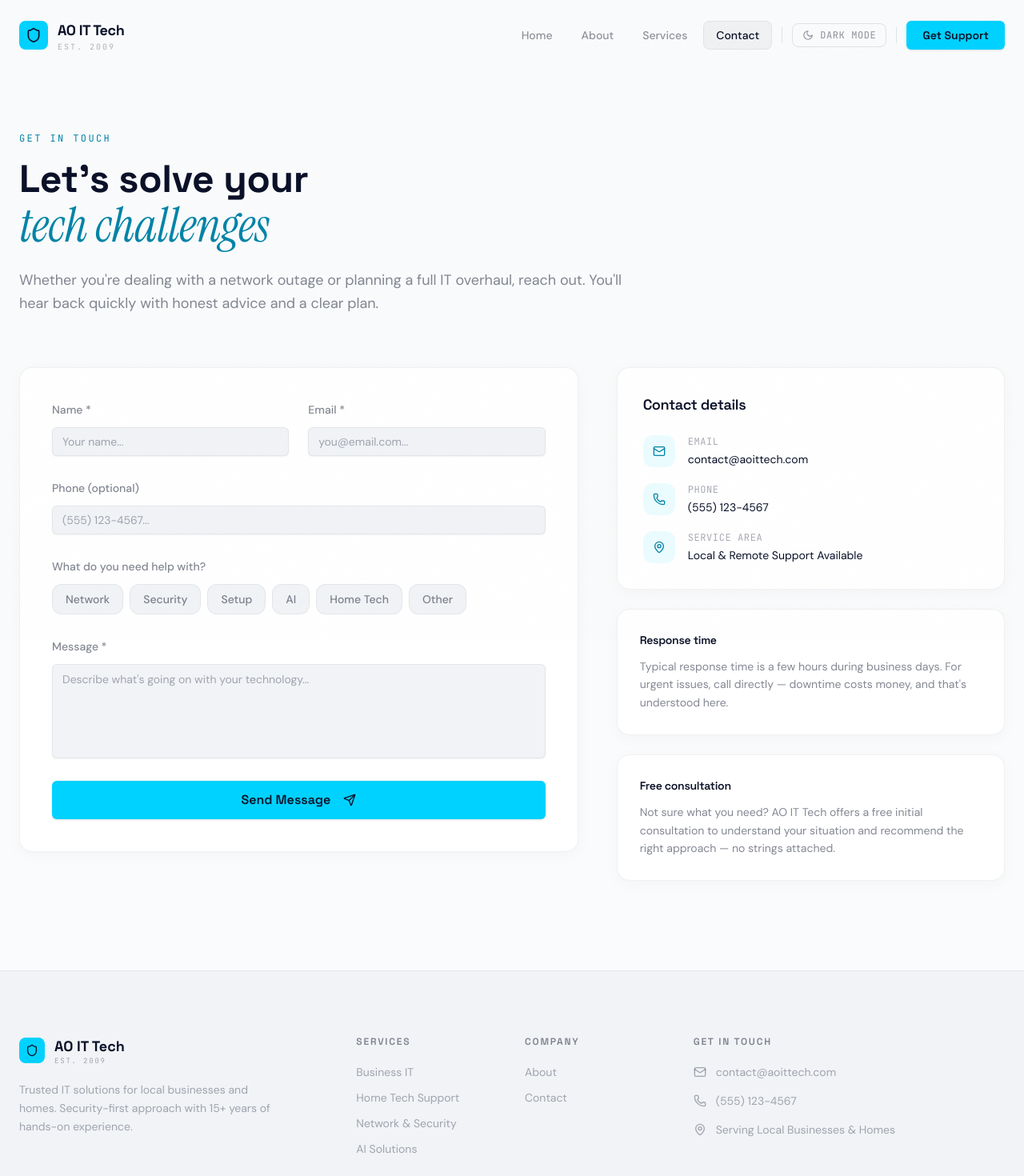
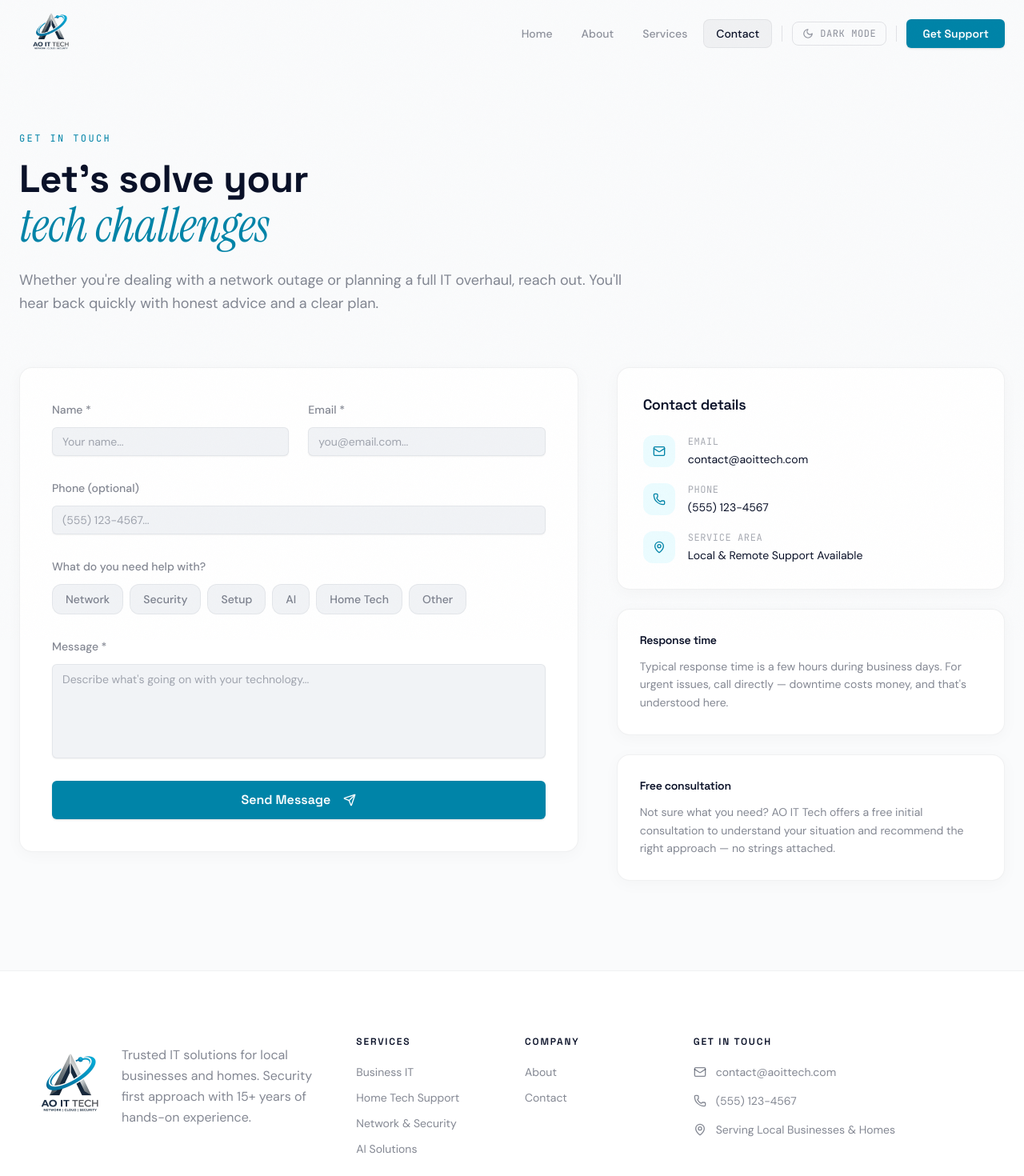
Before and after one commit to angelolivera-ship-it/ao-it-tech, a React (Vite) app: page /contact in a window 1280 px wide. Shown: the top 1470 px of the page at 80% size. Built offline with nearby package versions, Linux system fonts and the light colour scheme.

Commit message:
color changes add logo

```diff
--- a/src/components/home/BusinessIT.jsx
+++ b/src/components/home/BusinessIT.jsx
@@ -41,7 +41,7 @@ export default function BusinessIT() {
                             ))}
                         </div>
                         <Link to="/contact">
-                            <Button className="bg-[var(--brand)] text-[#0A1128] hover:opacity-90 font-heading font-semibold hover:shadow-[0_0_24px_var(--glow)] transition-all duration-500">
+                            <Button className="bg-[var(--brand)] text-white hover:opacity-90 font-heading font-semibold hover:shadow-[0_0_24px_var(--glow)] transition-all duration-500">
                                 Discuss Your IT Needs <ArrowRight className="w-4 h-4 ml-2" />
                             </Button>
                         </Link>
--- a/src/components/home/ContactCTA.jsx
+++ b/src/components/home/ContactCTA.jsx
@@ -21,7 +21,7 @@ export default function ContactCTA() {
                         <p className="text-body text-lg mb-12 font-body">Whether you need a full network overhaul or just help setting up your home WiFi — a free consultation is just a message away.</p>
                         <div className="flex flex-col sm:flex-row items-center justify-center gap-4 mb-10">
                             <Link to="/contact">
-                                <Button className="bg-[var(--brand)] text-[#0A1128] hover:opacity-90 font-heading font-semibold text-base px-8 py-6 hover:shadow-[0_0_40px_var(--glow)] transition-all duration-500">
+                                <Button className="bg-[var(--brand)] text-white hover:opacity-90 font-heading font-semibold text-base px-8 py-6 hover:shadow-[0_0_40px_var(--glow)] transition-all duration-500">
                                     Get in Touch <ArrowRight className="w-4 h-4 ml-2" />
                                 </Button>
                             </Link>
--- a/src/components/home/Hero.jsx
+++ b/src/components/home/Hero.jsx
@@ -83,7 +83,7 @@ export default function Hero() {
                             className="flex flex-col sm:flex-row gap-4"
                         >
                             <Link to="/contact">
-                                <Button className="bg-[var(--brand)] text-[#0A1128] hover:opacity-90 font-heading font-semibold text-base px-8 py-6 hover:shadow-[0_0_40px_var(--glow)] transition-all duration-500">
+                                <Button className="bg-[var(--brand)] text-white hover:opacity-90 font-heading font-semibold text-base px-8 py-6 hover:shadow-[0_0_40px_var(--glow)] transition-all duration-500">
                                     Secure Your Infrastructure
                                     <ArrowRight className="w-4 h-4 ml-2" />
                                 </Button>
--- a/src/components/home/HomeTech.jsx
+++ b/src/components/home/HomeTech.jsx
@@ -28,7 +28,7 @@ export default function HomeTech() {
                             ))}
                         </div>
                         <Link to="/contact">
-                            <Button className="bg-[var(--brand)] text-[#0A1128] hover:opacity-90 font-heading font-semibold hover:shadow-[0_0_24px_var(--glow)] transition-all duration-500">
+                            <Button className="bg-[var(--brand)] text-white hover:opacity-90 font-heading font-semibold hover:shadow-[0_0_24px_var(--glow)] transition-all duration-500">
                                 Get Home Support <ArrowRight className="w-4 h-4 ml-2" />
                             </Button>
                         </Link>
--- a/src/components/layout/Footer.jsx
+++ b/src/components/layout/Footer.jsx
@@ -1,50 +1,48 @@
 import React from 'react';
 import { Link } from 'react-router-dom';
-import { Shield, Mail, Phone, MapPin } from 'lucide-react';
+import { Mail, Phone, MapPin } from 'lucide-react';
 
 export default function Footer() {
     return (
-        <footer className="bg-surface-alt border-t border-subtle">
+        <footer className="bg-card-theme border-t border-subtle">
             <div className="max-w-7xl mx-auto px-6 py-20">
                 <div className="grid grid-cols-1 md:grid-cols-2 lg:grid-cols-12 gap-12 lg:gap-8">
                     <div className="lg:col-span-4">
-                        <div className="flex items-center gap-3 mb-5">
-                            <div className="w-8 h-8 rounded-lg bg-[var(--brand)] flex items-center justify-center">
-                                <Shield className="w-4 h-4 text-[#0A1128]" aria-hidden="true" />
-                            </div>
-                            <div className="flex flex-col leading-none">
-                                <span className="font-heading font-bold text-lg text-heading">AO IT Tech</span>
-                                <span className="text-[9px] text-muted-theme font-mono uppercase tracking-[0.2em]">Est. 2009</span>
-                            </div>
-                        </div>
-                        <p className="text-muted-theme text-sm leading-relaxed max-w-xs font-body">Trusted IT solutions for local businesses and homes. Security-first approach with 15+ years of hands-on experience.</p>
-                    </div>
-                    <div className="lg:col-span-2">
-                        <h4 className="font-heading font-semibold text-body mb-5 text-xs uppercase tracking-[0.15em]">Services</h4>
-                        <div className="flex flex-col gap-3">
-                            <Link to="/services" className="text-muted-theme text-sm hover:text-heading transition-colors duration-300 font-body">Business IT</Link>
-                            <Link to="/services" className="text-muted-theme text-sm hover:text-heading transition-colors duration-300 font-body">Home Tech Support</Link>
-                            <Link to="/services" className="text-muted-theme text-sm hover:text-heading transition-colors duration-300 font-body">Network & Security</Link>
-                            <a href="https://getagentace.com" target="_blank" rel="noopener noreferrer" className="text-muted-theme text-sm hover:text-brand transition-colors duration-300 font-body">AI Solutions</a>
+                        <div className="flex items-center mb-4">
+                            <img
+                                src="/images/logo.png"
+                                alt="AO IT Tech"
+                                className="h-32 w-auto shrink-0"
+                            />
+                            <p className="text-body text-base leading-relaxed font-body">Trusted IT solutions for local businesses and homes. Security first approach with 15+ years of hands-on experience.</p>
                         </div>
                     </div>
                     <div className="lg:col-span-2">
-                        <h4 className="font-heading font-semibold text-body mb-5 text-xs uppercase tracking-[0.15em]">Company</h4>
+                        <h4 className="font-heading font-semibold text-heading/60 mb-5 text-xs uppercase tracking-[0.15em]">Services</h4>
                         <div className="flex flex-col gap-3">
-                            <Link to="/about" className="text-muted-theme text-sm hover:text-heading transition-colors duration-300 font-body">About</Link>
-                            <Link to="/contact" className="text-muted-theme text-sm hover:text-heading transition-colors duration-300 font-body">Contact</Link>
+                            <Link to="/services" className="text-body text-sm hover:text-heading transition-colors duration-300 font-body">Business IT</Link>
+                            <Link to="/services" className="text-body text-sm hover:text-heading transition-colors duration-300 font-body">Home Tech Support</Link>
+                            <Link to="/services" className="text-body text-sm hover:text-heading transition-colors duration-300 font-body">Network & Security</Link>
+                            <a href="https://getagentace.com" target="_blank" rel="noopener noreferrer" className="text-body text-sm hover:text-brand transition-colors duration-300 font-body">AI Solutions</a>
+                        </div>
+                    </div>
+                    <div className="lg:col-span-2">
+                        <h4 className="font-heading font-semibold text-heading/60 mb-5 text-xs uppercase tracking-[0.15em]">Company</h4>
+                        <div className="flex flex-col gap-3">
+                            <Link to="/about" className="text-body text-sm hover:text-heading transition-colors duration-300 font-body">About</Link>
+                            <Link to="/contact" className="text-body text-sm hover:text-heading transition-colors duration-300 font-body">Contact</Link>
                         </div>
                     </div>
                     <div className="lg:col-span-4">
-                        <h4 className="font-heading font-semibold text-body mb-5 text-xs uppercase tracking-[0.15em]">Get in Touch</h4>
+                        <h4 className="font-heading font-semibold text-heading/60 mb-5 text-xs uppercase tracking-[0.15em]">Get in Touch</h4>
                         <div className="flex flex-col gap-4">
-                            <a href="mailto:contact@aoittech.com" className="flex items-center gap-3 text-muted-theme text-sm hover:text-heading transition-colors duration-300 font-body group">
+                            <a href="mailto:contact@aoittech.com" className="flex items-center gap-3 text-body text-sm hover:text-heading transition-colors duration-300 font-body group">
                                 <Mail className="w-4 h-4 shrink-0 group-hover:text-brand transition-colors" aria-hidden="true" />contact@aoittech.com
                             </a>
-                            <a href="tel:+15551234567" className="flex items-center gap-3 text-muted-theme text-sm hover:text-heading transition-colors duration-300 font-body group">
+                            <a href="tel:+15551234567" className="flex items-center gap-3 text-body text-sm hover:text-heading transition-colors duration-300 font-body group">
                                 <Phone className="w-4 h-4 shrink-0 group-hover:text-brand transition-colors" aria-hidden="true" />(555) 123-4567
                             </a>
-                            <div className="flex items-center gap-3 text-muted-theme text-sm font-body">
+                            <div className="flex items-center gap-3 text-body text-sm font-body">
                                 <MapPin className="w-4 h-4 shrink-0" aria-hidden="true" />Serving Local Businesses & Homes
                             </div>
                         </div>
@@ -52,7 +50,7 @@ export default function Footer() {
                 </div>
                 <div className="mt-16 pt-8 border-t border-subtle flex flex-col md:flex-row justify-between items-center gap-4">
                     <p className="text-muted-theme text-xs font-body">&copy; {new Date().getFullYear()} AO IT Tech. All rights reserved.</p>
-                    <p className="text-muted-theme text-xs font-mono tracking-wide opacity-60">Legacy Support Since 2009</p>
+                    <p className="text-muted-theme text-xs font-mono tracking-wide">Legacy Support Since 2009</p>
                 </div>
             </div>
         </footer>
--- a/src/components/layout/NavBar.jsx
+++ b/src/components/layout/NavBar.jsx
@@ -1,6 +1,6 @@
 import React, { useState, useEffect } from 'react';
 import { Link, useLocation } from 'react-router-dom';
-import { Menu, X, Shield } from 'lucide-react';
+import { Menu, X } from 'lucide-react';
 import { Button } from '@/components/ui/button';
 import { ThemeToggle } from '@/components/ui/ThemeToggle';
 import { useTheme } from 'next-themes';
@@ -46,18 +46,13 @@ export default function NavBar() {
                 }`}
         >
             <div className="max-w-7xl mx-auto px-6 flex items-center justify-between">
-                <Link to="/" className="flex items-center gap-3 group">
-                    <div className="relative w-9 h-9 rounded-lg bg-[var(--brand)] flex items-center justify-center transition-shadow duration-300 group-hover:shadow-[0_0_24px_var(--glow)]">
-                        <Shield className="w-5 h-5 text-[#0A1128]" aria-hidden="true" />
-                    </div>
-                    <div className="flex flex-col leading-none">
-                        <span className={`font-heading font-bold text-lg tracking-tight transition-colors duration-300 ${useLight ? 'text-white' : 'text-[#0A1128]'}`}>
-                            AO IT Tech
-                        </span>
-                        <span className={`text-[10px] font-mono uppercase tracking-[0.2em] mt-0.5 transition-colors duration-300 ${useLight ? 'text-white/30' : 'text-[#0A1128]/30'}`}>
-                            Est. 2009
-                        </span>
-                    </div>
+                <Link to="/" className="flex items-center group relative">
+                    <img
+                        src="/images/logo.png"
+                        alt="AO IT Tech"
+                        className={`h-20 w-auto absolute -top-6 left-0 transition-all duration-300 ${useLight ? 'brightness-0 invert' : ''}`}
+                    />
+                    <div className="w-24 h-8" />
                 </Link>
 
                 <div className="hidden md:flex items-center gap-1">
@@ -85,7 +80,7 @@ export default function NavBar() {
                     <ThemeToggle light={useLight} />
                     <div className={`w-px h-5 mx-2 transition-colors duration-300 ${useLight ? 'bg-white/15' : 'bg-[#0A1128]/10'}`} />
                     <Link to="/contact">
-                        <Button className="bg-[var(--brand)] text-[#0A1128] hover:opacity-90 font-heading font-semibold text-sm px-5 hover:shadow-[0_0_24px_var(--glow)] transition-all duration-300">
+                        <Button className="bg-[var(--brand)] text-white hover:opacity-90 font-heading font-semibold text-sm px-5 hover:shadow-[0_0_24px_var(--glow)] transition-all duration-300">
                             Get Support
                         </Button>
                     </Link>
@@ -135,7 +130,7 @@ export default function NavBar() {
                             ))}
                             <div className="rule-accent my-4" />
                             <Link to="/contact">
-                                <Button className="w-full bg-[var(--brand)] text-[#0A1128] hover:opacity-90 font-heading font-semibold">
+                                <Button className="w-full bg-[var(--brand)] text-white hover:opacity-90 font-heading font-semibold">
                                     Get Support
                                 </Button>
                             </Link>
--- a/src/components/layout/SiteLayout.jsx
+++ b/src/components/layout/SiteLayout.jsx
@@ -6,7 +6,7 @@ import Footer from './Footer';
 export default function SiteLayout() {
     return (
         <div className="min-h-screen bg-surface grain">
-            <a href="#main" className="sr-only focus:not-sr-only focus:fixed focus:top-4 focus:left-4 focus:z-[100] focus:bg-[var(--brand)] focus:text-[#0A1128] focus:px-4 focus:py-2 focus:rounded-lg focus:font-heading focus:font-semibold">
+            <a href="#main" className="sr-only focus:not-sr-only focus:fixed focus:top-4 focus:left-4 focus:z-[100] focus:bg-[var(--brand)] focus:text-white focus:px-4 focus:py-2 focus:rounded-lg focus:font-heading focus:font-semibold">
                 Skip to content
             </a>
             <NavBar />
--- a/src/index.css
+++ b/src/index.css
@@ -39,7 +39,7 @@
         --font-mono: 'JetBrains Mono', monospace;
 
         /* Semantic theme tokens */
-        --brand: #00D2FF;
+        --brand: #0084A8;
         --brand-text: #0084A8;
         --navy: #0A1128;
         --surface: #FAFBFC;
--- a/src/pages/About.jsx
+++ b/src/pages/About.jsx
@@ -109,7 +109,7 @@ export default function About() {
 
                     <motion.div initial={{ opacity: 0, y: 16 }} whileInView={{ opacity: 1, y: 0 }} viewport={{ once: true }} transition={{ duration: 0.5, delay: 0.3 }} className="text-center mt-16">
                         <Link to="/contact">
-                            <Button className="bg-[var(--brand)] text-[#0A1128] hover:opacity-90 font-heading font-semibold text-base px-8 py-6 hover:shadow-[0_0_40px_var(--glow)] transition-all duration-500">
+                            <Button className="bg-[var(--brand)] text-white hover:opacity-90 font-heading font-semibold text-base px-8 py-6 hover:shadow-[0_0_40px_var(--glow)] transition-all duration-500">
                                 Let's Talk <ArrowRight className="w-4 h-4 ml-2" />
                             </Button>
                         </Link>
--- a/src/pages/Contact.jsx
+++ b/src/pages/Contact.jsx
@@ -81,7 +81,7 @@ export default function Contact() {
                                             {topics.map(topic => (
                                                 <button key={topic} type="button" onClick={() => handleTopicToggle(topic)}
                                                     className={`px-4 py-2 rounded-xl text-sm font-medium transition-all duration-300 focus-visible:ring-2 focus-visible:ring-[var(--brand)]/50 focus-visible:outline-none ${form.topic === topic
-                                                        ? 'bg-[var(--brand)] text-[#0A1128] shadow-[0_0_16px_var(--glow-subtle)]'
+                                                        ? 'bg-[var(--brand)] text-white shadow-[0_0_16px_var(--glow-subtle)]'
                                                         : 'bg-[var(--surface-alt)] text-body border border-subtle hover:border-hover-theme hover:text-heading'}`}
                                                     aria-pressed={form.topic === topic}>{topic}</button>
                                             ))}
@@ -91,7 +91,7 @@ export default function Contact() {
                                         <Label htmlFor="contact-message" className="text-body text-sm font-body">Message *</Label>
                                         <Textarea id="contact-message" name="message" value={form.message} onChange={e => setForm({ ...form, message: e.target.value })} placeholder="Describe what's going on with your technology..." rows={5} className="bg-[var(--surface-alt)] border-subtle text-heading placeholder:text-muted-theme focus:border-[var(--brand)]/50 focus-visible:ring-[var(--brand)]/20 resize-none transition-colors duration-300" />
                                     </div>
-                                    <Button type="submit" disabled={loading} className="w-full bg-[var(--brand)] text-[#0A1128] hover:opacity-90 font-heading font-semibold text-base py-6 hover:shadow-[0_0_40px_var(--glow)] transition-all duration-500 disabled:opacity-60">
+                                    <Button type="submit" disabled={loading} className="w-full bg-[var(--brand)] text-white hover:opacity-90 font-heading font-semibold text-base py-6 hover:shadow-[0_0_40px_var(--glow)] transition-all duration-500 disabled:opacity-60">
                                         {loading ? 'Sending...' : 'Send Message'} <Send className="w-4 h-4 ml-2" aria-hidden="true" />
                                     </Button>
                                 </form>
--- a/src/pages/PageNotFound.jsx
+++ b/src/pages/PageNotFound.jsx
@@ -19,7 +19,7 @@ export default function PageNotFound() {
                         </p>
                     </div>
                     <div className="pt-6">
-                        <a href="/" className="inline-flex items-center px-5 py-2.5 text-sm font-heading font-semibold text-[#0A1128] bg-[var(--brand)] rounded-lg hover:opacity-90 transition-all duration-200">
+                        <a href="/" className="inline-flex items-center px-5 py-2.5 text-sm font-heading font-semibold text-white bg-[var(--brand)] rounded-lg hover:opacity-90 transition-all duration-200">
                             Go Home
                         </a>
                     </div>
--- a/src/pages/Services.jsx
+++ b/src/pages/Services.jsx
@@ -116,7 +116,7 @@ export default function Services() {
                     </h2>
                     <p className="text-body text-lg mb-12 font-body">Most clients start with a conversation. Describe what's going on and you'll get an honest recommendation. No pressure, no obligation.</p>
                     <Link to="/contact">
-                        <Button className="bg-[var(--brand)] text-[#0A1128] hover:opacity-90 font-heading font-semibold text-base px-8 py-6 hover:shadow-[0_0_40px_var(--glow)] transition-all duration-500">
+                        <Button className="bg-[var(--brand)] text-white hover:opacity-90 font-heading font-semibold text-base px-8 py-6 hover:shadow-[0_0_40px_var(--glow)] transition-all duration-500">
                             Start a Conversation <ArrowRight className="w-4 h-4 ml-2" />
                         </Button>
                     </Link>
```
Also changed, not shown: public/images/logo.png (added).
